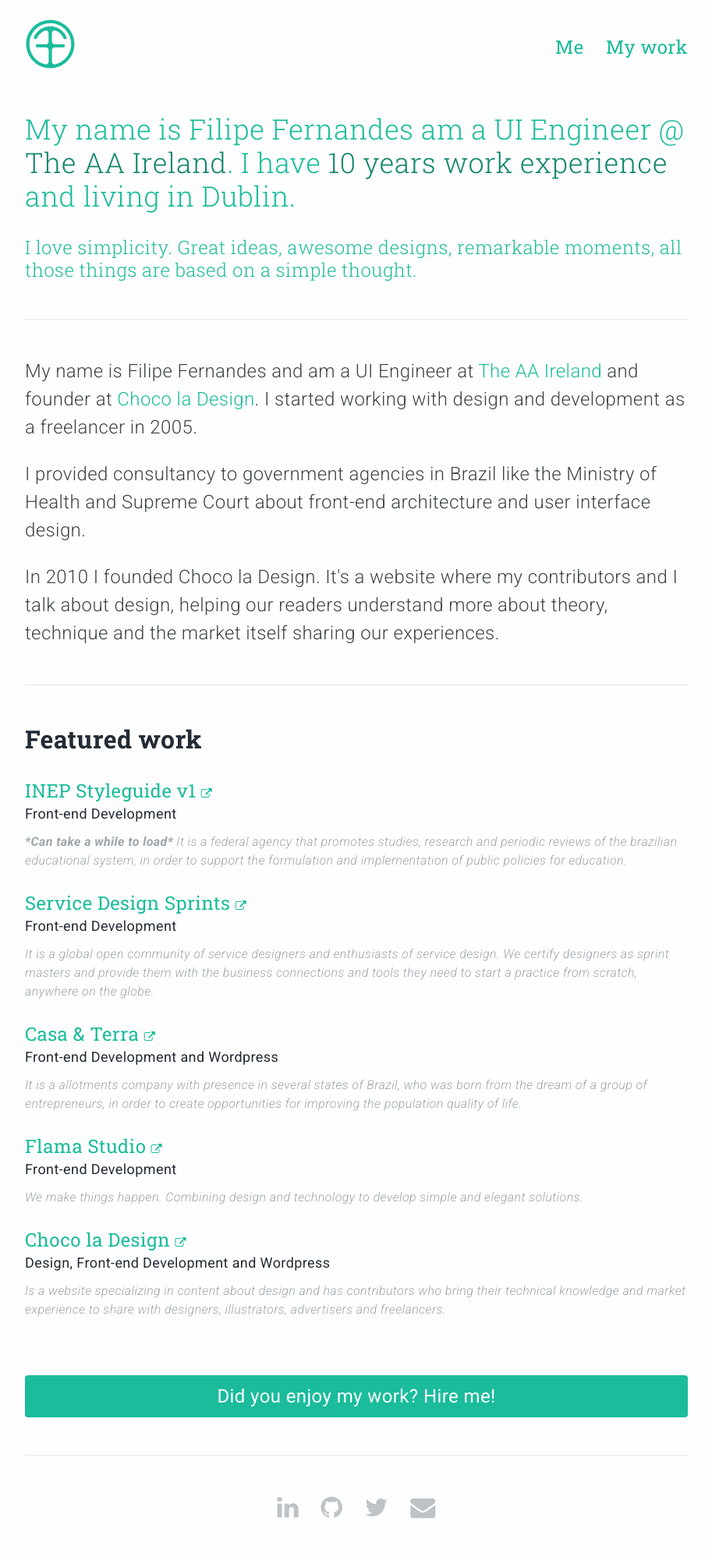
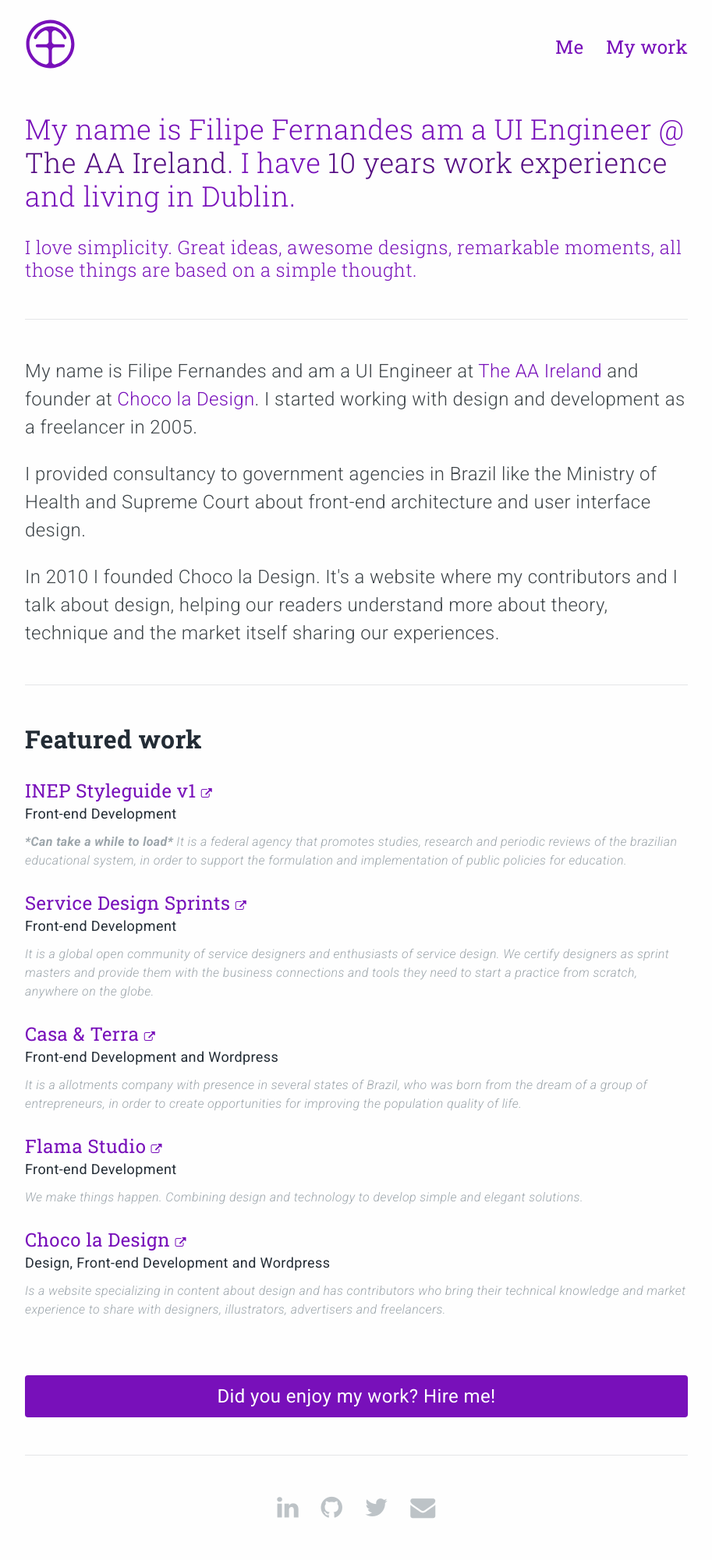
Before and after one commit to filipesf/filipesf.github.io, a Jekyll site: the page built from index.html, in a window 1280 px wide. Shown: the whole page at 78% size, without its empty margins (183-1096 px from the left). Built offline with Jekyll 4.4.1, drawn with Linux system fonts in a browser that asks for light colours; nearby versions of some CDN libraries.

Commit message:
New primary color

```diff
--- a/_sass/_settings.colors.scss
+++ b/_sass/_settings.colors.scss
@@ -19,7 +19,7 @@
 
 // DEFAULT COLORS
 $color-base:        #232C35;
-$color-primary:     #1abc9c;
+$color-primary:     #7810ba;
 $color-secondary:   #d6dddd;
 
 // EVENTS COLORS
```
Also changed, not shown: 2 other files.
